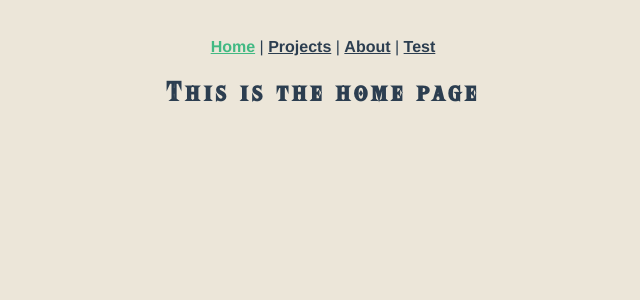
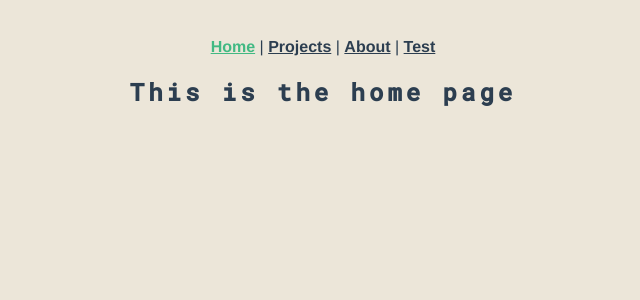
Before and after one commit to RubenvanGemeren/digital_portfolio, a Vue app: page / in a window 1280 px wide. Shown: the top 300 px of the page, without its empty margins (317-957 px from the left). Built offline with nearby package versions, Linux system fonts and the light colour scheme.

Commit message:
#2 added fonts

```diff
--- a/src/assets/global.css
+++ b/src/assets/global.css
@@ -10,7 +10,17 @@ body {
   src: url("HyliaSerifBeta-Regular.otf") format("opentype");
 }
 
+@font-face {
+  font-family: RobotoMono-Bold;
+  src: url(RobotoMono-Bold.ttf) format("truetype");
+}
+
+@font-face {
+  font-family: RobotoMono-Medium;
+  src: url(RobotoMono-Medium.ttf) format("truetype");
+}
+
 h1 {
-  font-family: HyliaSerif;
+  font-family: RobotoMono-Medium;
   letter-spacing: 4px;
 }
```
Also changed, not shown: src/assets/RobotoMono-Bold.ttf (added), src/assets/RobotoMono-Medium.ttf (added).
